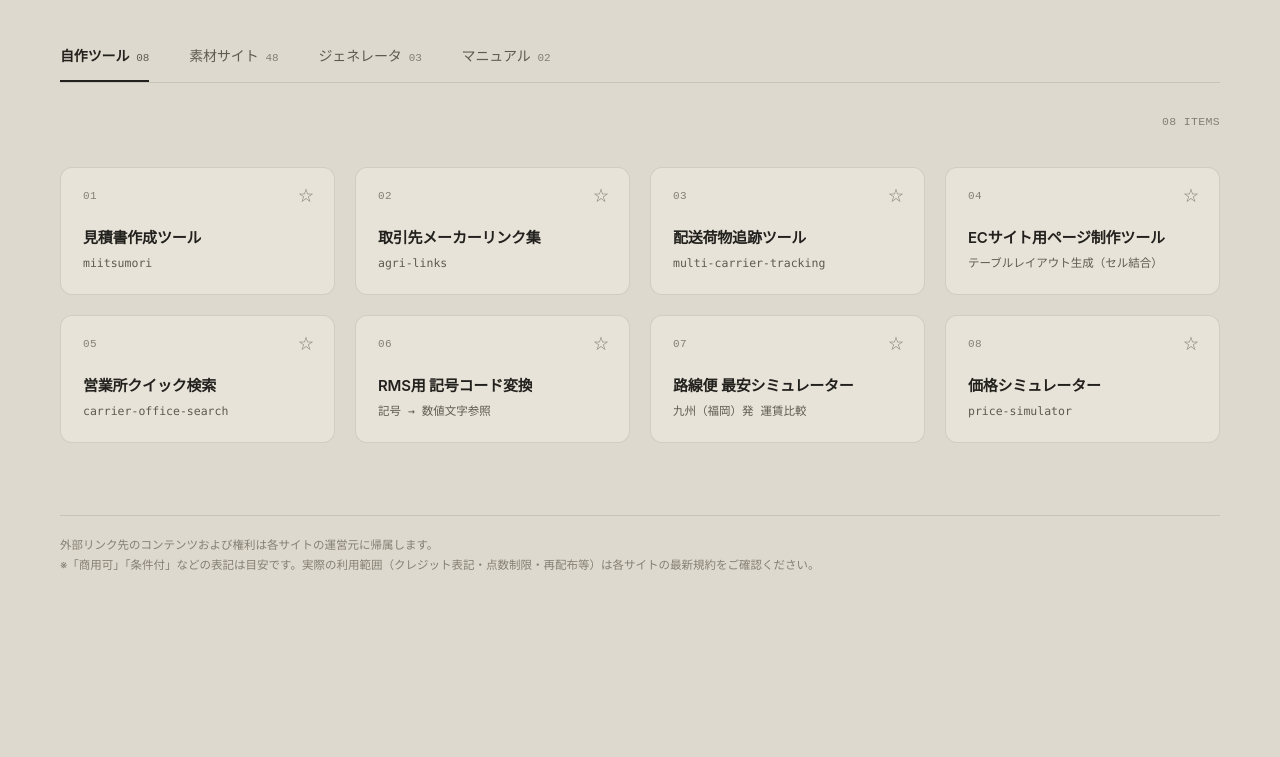
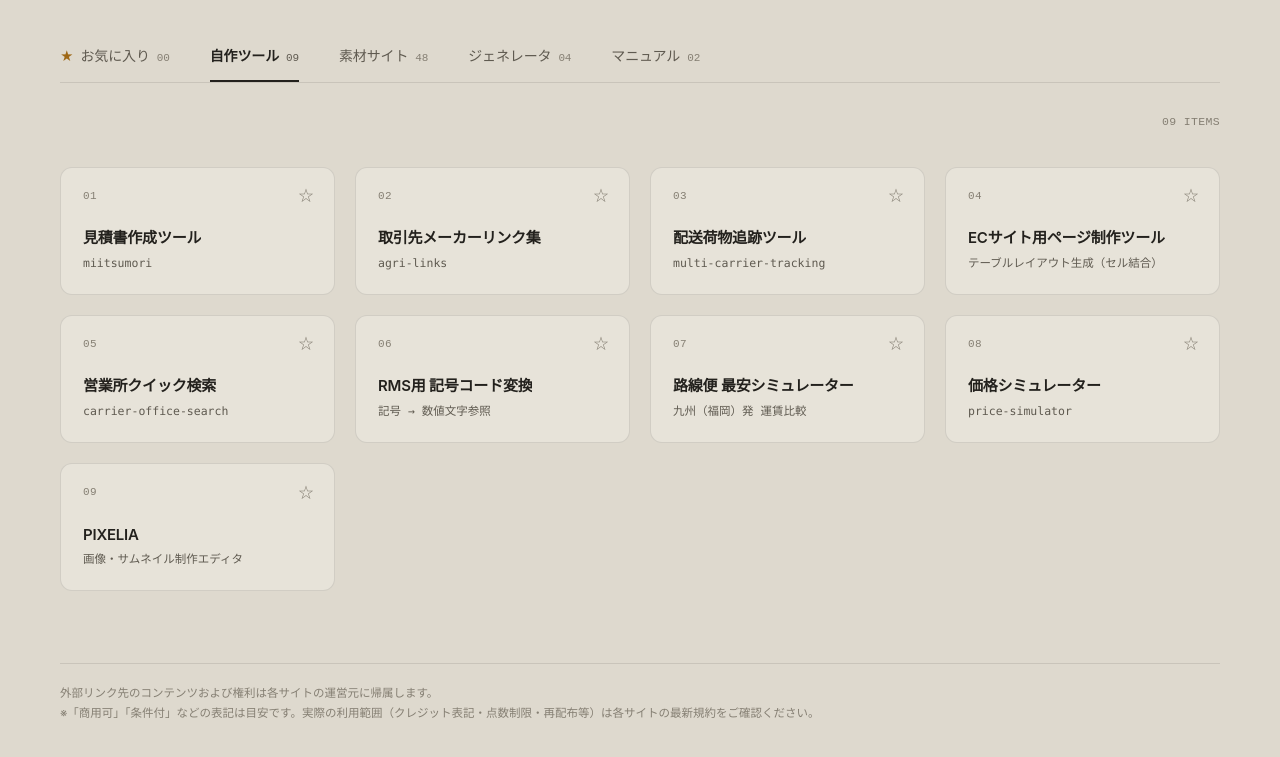
Before and after one commit to chi-papa/Workbench, a plain HTML site: page index.html in a window 1280 px wide. Shown: the part 101-858 px from the top of the page. Before the commit the page ends 800 px from the top, so only its background shows below. Drawn offline with Linux system fonts and the light colour scheme.

Commit message:
Refactor HTML and JavaScript for improved functionality

```diff
--- a/index.html
+++ b/index.html
@@ -201,6 +201,11 @@ header {
   background: var(--ink);
 }
 
+#top button .star-mark {
+  color: var(--star);
+  font-size: 13px;
+}
+
 #top button .num {
   font-family: ui-monospace, SFMono-Regular, monospace;
   font-size: 11px;
@@ -313,6 +318,7 @@ main {
   align-items: center;
   gap: 8px;
   padding-right: 32px;
+  min-width: 0;
 }
 
 .c-idx {
@@ -321,9 +327,13 @@ main {
   color: var(--ink-mute);
   letter-spacing: 0.04em;
   font-variant-numeric: tabular-nums;
+  white-space: nowrap;
+  overflow: hidden;
+  text-overflow: ellipsis;
 }
 
 .c-tag {
+  flex: none;
   font-size: 10px;
   font-weight: 500;
   letter-spacing: 0.02em;
@@ -493,7 +503,7 @@ button:focus-visible, a:focus-visible {
 
 <script>
 var G=["素材サイト","自作ツール","ジェネレータ","マニュアル"];
-var SC=["★","写真","イラスト","アイコン・SVG","配色","CSS・動き","Stella","UI・ツール"];
+var SC=["写真","イラスト","アイコン・SVG","配色","CSS・動き","Stella","UI・ツール"];
 /* [カテゴリ, サブカテゴリ, タイトル, URL, サブテキスト(任意), ラベル(任意)] */
 var D=[
 [0,"写真","Unsplash","https://unsplash.com/ja","","商用可"],
@@ -552,15 +562,21 @@ var D=[
 [1,"","RMS用 記号コード変換","https://chi-papa.github.io/html-entity-symbol-converter/","記号 → 数値文字参照"],
 [1,"","路線便 最安シミュレーター","https://chi-papa.github.io/route-freight-simulator/","九州（福岡）発 運賃比較"],
 [1,"","価格シミュレーター","https://chi-papa.github.io/price-simulator/","price-simulator"],
+[1,"","PIXELIA","https://chi-papa.github.io/PIXELIA/","画像・サムネイル制作エディタ"],
 [2,"","テーブルレイアウト","https://chi-papa.github.io/table-layout-generator/","table-layout-generator","自作"],
 [2,"","フレックスボックス","https://chi-papa.github.io/flexbox-generator/","flexbox-generator","自作"],
 [2,"","画像圧縮","https://chi-papa.github.io/local-image-compressor/","local-image-compressor","自作"],
+[2,"","JAN & QR ラベル作成ツール","https://chi-papa.github.io/jan-qr-label-maker/","バーコード・QR A4印刷","自作"],
 [3,"","PX-M887F スキャン to メール設定","https://chi-papa.github.io/px-m887f-mail-setup/","EPSON 設定マニュアル"],
 [3,"","Outlook 受信設定ガイド","https://chi-papa.github.io/outlook-shared-mail-guide/","クラシック版 確認・統一"]
 ];
 
-var fav={}, g=1, s=1;
+var fav={};
 try { fav = JSON.parse(localStorage.getItem("fav") || "{}") || {}; } catch(e) { fav = {}; }
+var initialFavCount = D.filter(function(r) { return !!fav[r[3]]; }).length;
+var g = initialFavCount > 0 ? -1 : 1;
+var s = 0;
+
 function save() { try { localStorage.setItem("fav", JSON.stringify(fav)); } catch(e) {} }
 function host(u) { return u.replace(/^https?:\/\/(www\.)?/, "").split(/[\/?#]/)[0]; }
 
@@ -597,14 +613,17 @@ function mkSub(box, label, sel, fn) {
 function draw() {
   var top = document.getElementById("top");
   top.textContent = "";
-  [1, 0, 2, 3].forEach(function(i) {
-    var k = D.filter(function(r) { return r[0] === i; }).length;
+  [-1, 1, 0, 2, 3].forEach(function(i) {
+    var k = i === -1
+      ? D.filter(function(r) { return !!fav[r[3]]; }).length
+      : D.filter(function(r) { return r[0] === i; }).length;
     var b = document.createElement("button");
     b.type = "button";
     b.setAttribute("role", "tab");
     b.setAttribute("aria-selected", i === g);
-    b.innerHTML = G[i] + '<span class="num">' + String(k).padStart(2, "0") + '</span>';
-    b.onclick = function() { g = i; s = 1; draw(); };
+    b.innerHTML = (i === -1 ? '<span class="star-mark">★</span>お気に入り' : G[i]) +
+      '<span class="num">' + String(k).padStart(2, "0") + '</span>';
+    b.onclick = function() { g = i; s = 0; draw(); };
     top.appendChild(b);
   });
 
@@ -613,23 +632,27 @@ function draw() {
   sub.style.display = g === 0 ? "flex" : "none";
   if (g === 0) {
     SC.forEach(function(c, i) {
-      var label = i === 0
-        ? "★ " + D.filter(function(r) { return r[0] === 0 && fav[r[3]]; }).length
-        : c;
-      mkSub(sub, label, i === s, function() { s = i; draw(); });
+      mkSub(sub, c, i === s, function() { s = i; draw(); });
     });
   }
 
   var rows = D.filter(function(r) {
+    if (g === -1) return !!fav[r[3]];
     if (r[0] !== g) return false;
     if (g !== 0) return true;
-    return s === 0 ? fav[r[3]] : r[1] === SC[s];
+    return r[1] === SC[s];
   });
 
-  rows.sort(function(a, b) { return (fav[b[3]] ? 1 : 0) - (fav[a[3]] ? 1 : 0); });
+  if (g === -1) {
+    var order = { 1: 0, 2: 1, 3: 2, 0: 3 };
+    rows.sort(function(a, b) { return order[a[0]] - order[b[0]]; });
+  } else {
+    rows.sort(function(a, b) { return (fav[b[3]] ? 1 : 0) - (fav[a[3]] ? 1 : 0); });
+  }
 
   var metaText = String(rows.length).padStart(2, "0") + " ITEMS";
   if (g === 0) metaText += " — " + SC[s];
+  else if (g === -1) metaText += " — FAVORITES";
   document.getElementById("cnt").textContent = metaText;
 
   var m = document.getElementById("list");
@@ -637,7 +660,7 @@ function draw() {
   if (!rows.length) {
     var e = document.createElement("div");
     e.className = "e";
-    e.textContent = "★ をクリックすると、ここと各カテゴリの先頭に固定表示されます";
+    e.textContent = "各カードの ☆ をクリックすると、ここに全カテゴリのお気に入りが集約されます";
     m.appendChild(e);
     return;
   }
@@ -656,7 +679,7 @@ function draw() {
     head.className = "c-head";
     var num = document.createElement("span");
     num.className = "c-idx";
-    num.textContent = String(idx + 1).padStart(2, "0");
+    num.textContent = String(idx + 1).padStart(2, "0") + (g === -1 ? " / " + (r[0] === 0 ? r[1] : G[r[0]]) : "");
     head.appendChild(num);
 
     if (r[5]) {
```
